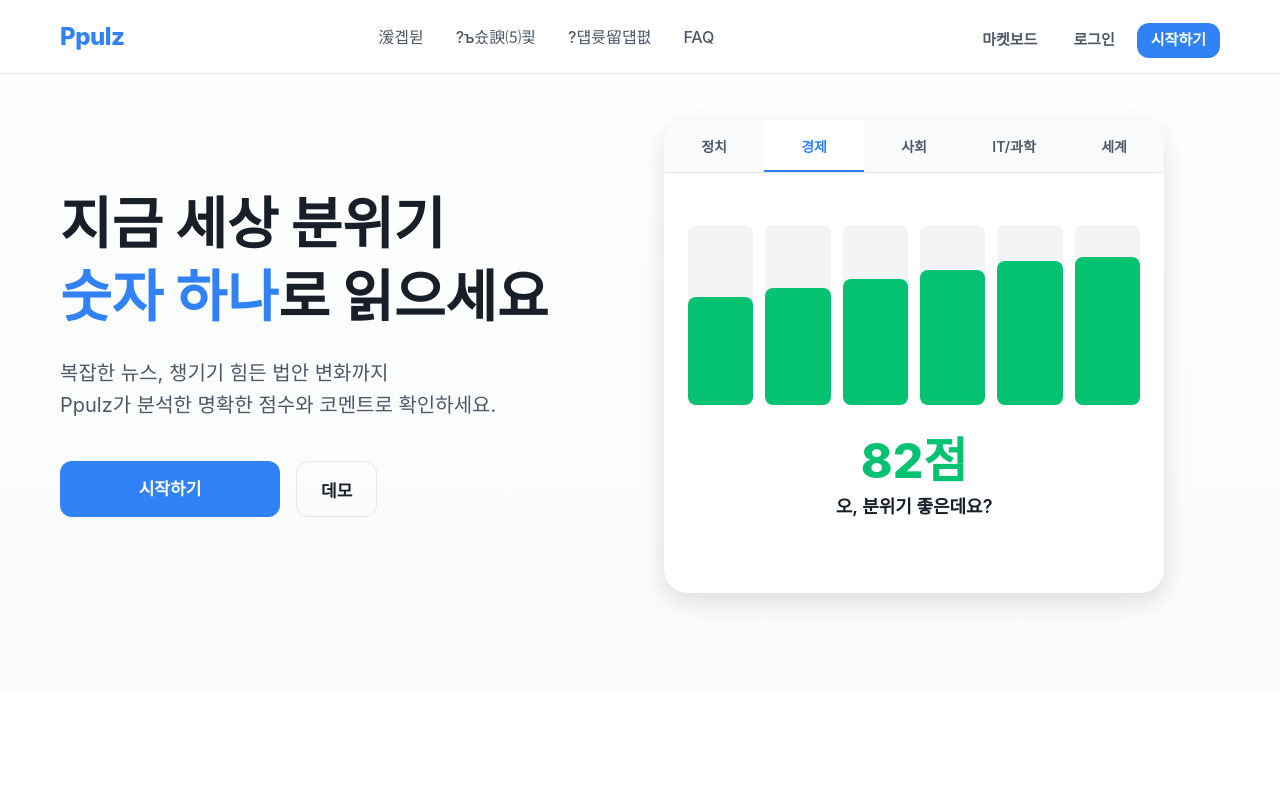
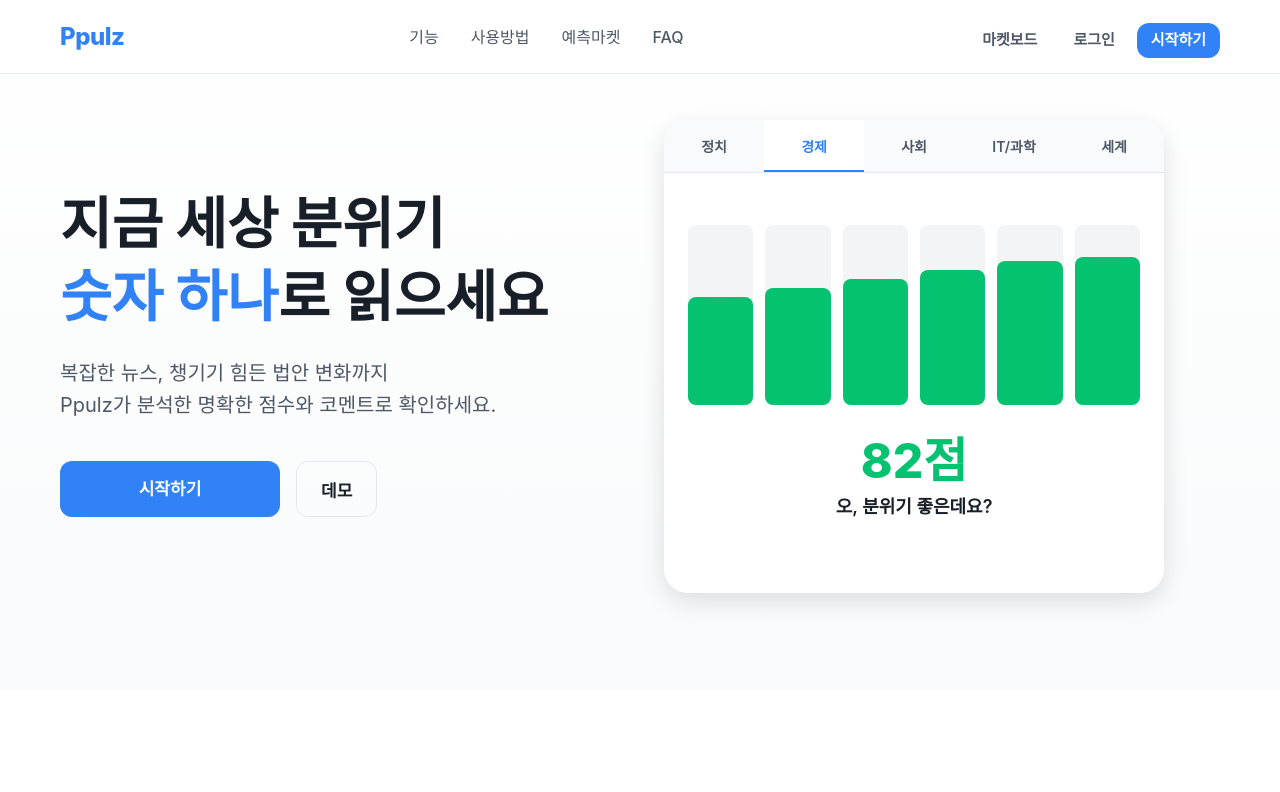
Before and after one commit to Baek001/Ppulz, a Next.js app: page / in a window 1280 px wide. Shown: the top 792 px of the page. Built offline with nearby package versions, Linux system fonts and the light colour scheme; no server answers.

Commit message:
Fix header mojibake and update copyright year

```diff
--- a/src/components/layout/Footer.js
+++ b/src/components/layout/Footer.js
@@ -30,7 +30,7 @@ export default function Footer() {
           </div>
         </div>
         <div className={styles.bottom}>
-          <p>© 2024 Ppulz. All rights reserved.</p>
+          <p>© 2026 Ppulz. All rights reserved.</p>
           <div className={styles.legal}>
             <Link href='/terms'>이용약관</Link>
             <Link href='/privacy'>개인정보처리방침</Link>
--- a/src/components/layout/Header.js
+++ b/src/components/layout/Header.js
@@ -5,9 +5,9 @@ import UserMenu from './UserMenu';
 import styles from './Header.module.css';
 
 const NAV_ITEMS = [
-  { id: 'features', label: '湲곕뒫' },
-  { id: 'how-it-works', label: '?ъ슜諛⑸쾿' },
-  { id: 'prediction-market', label: '?덉륫留덉폆' },
+  { id: 'features', label: '기능' },
+  { id: 'how-it-works', label: '사용방법' },
+  { id: 'prediction-market', label: '예측마켓' },
   { id: 'faq', label: 'FAQ' },
 ];
 
```
